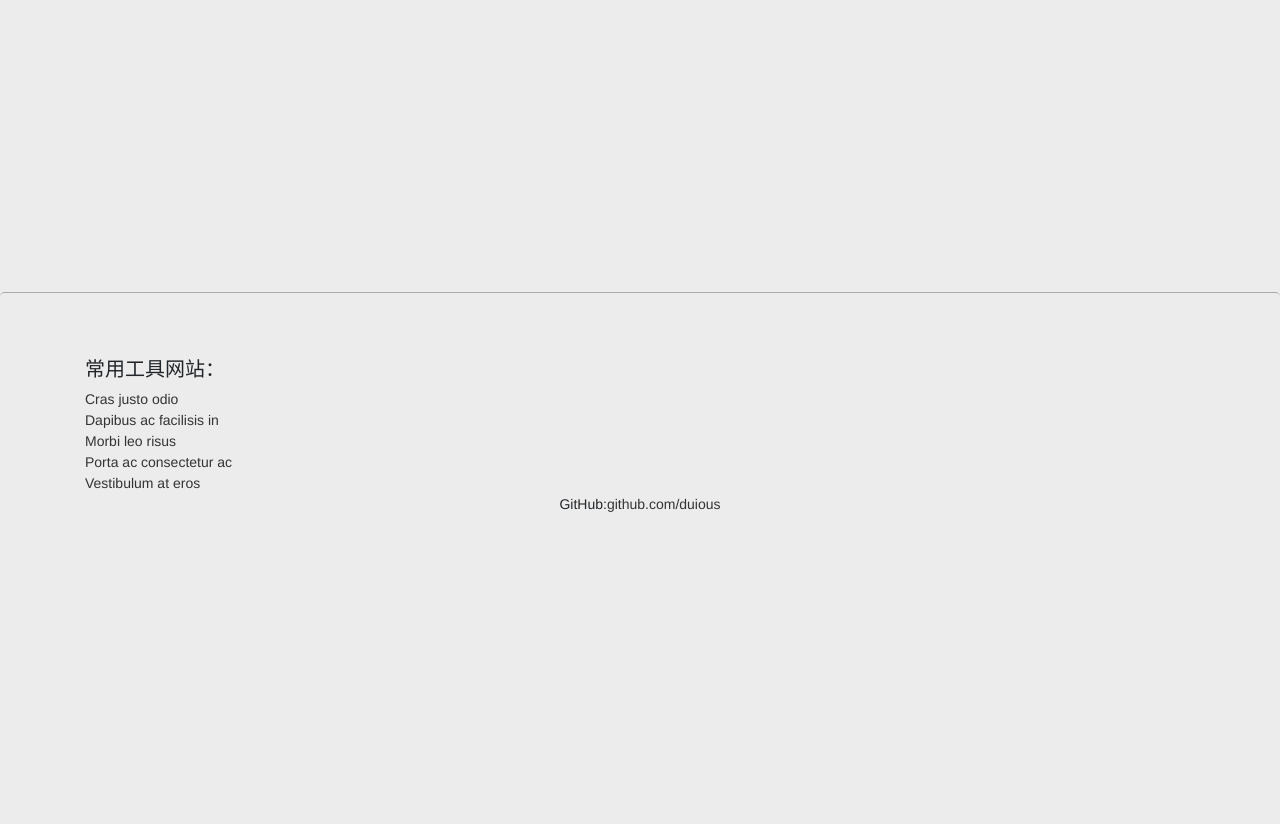
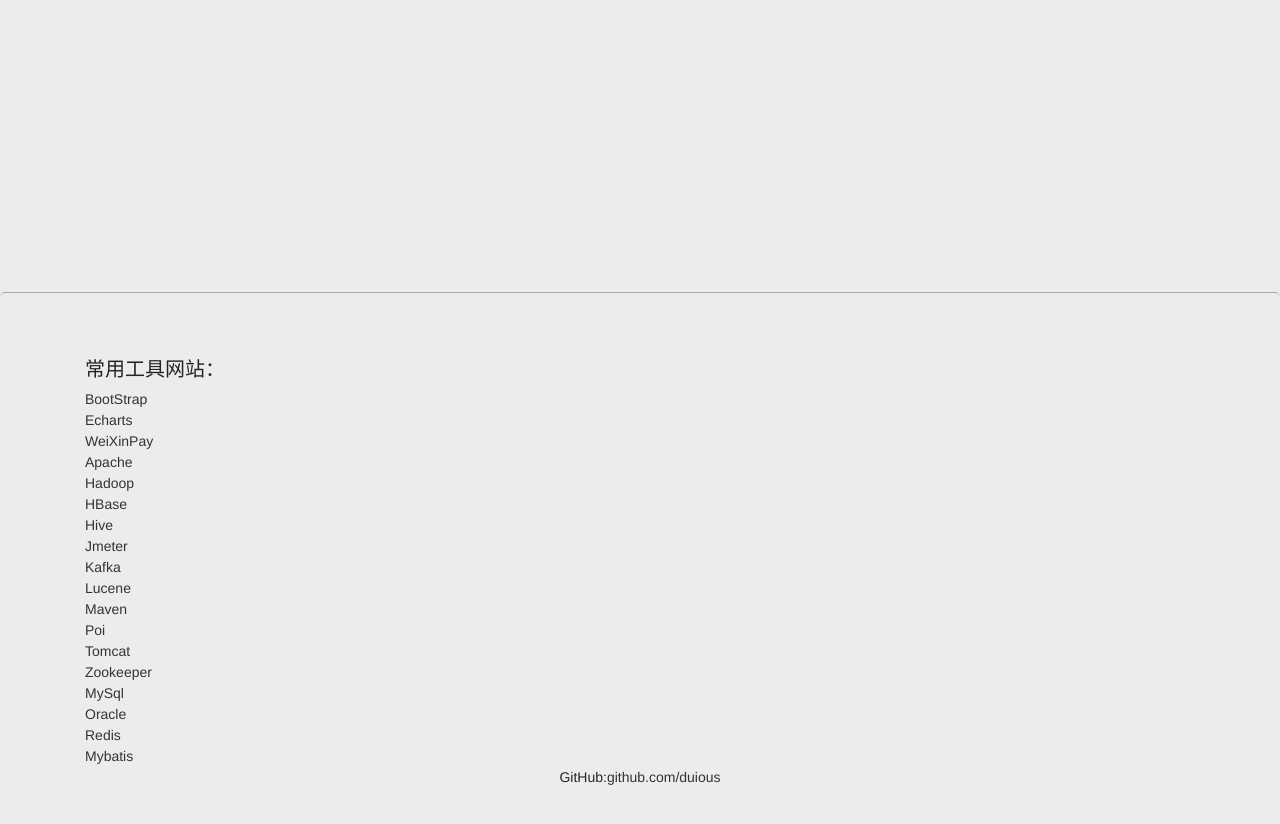
Before and after one commit to duious/duious.github.io, a Jekyll site: the page built from blog/index.html, in a window 1280 px wide and 900 px high, scrolled down 724 px. Shown: the top 824 px of the window. Built offline with Jekyll 4.4.1, drawn with Linux system fonts in a browser that asks for light colours; before the commit the page ends 1351 px from its top, so only the background shows below that.

Commit message:
update html

```diff
--- a/_layouts/default.html
+++ b/_layouts/default.html
@@ -35,11 +35,24 @@
     <div class="container">
         <div class="list-group">
             <a class="h5">常用工具网站：</a>
-            <a href="#" class=" ">Cras justo odio</a>
-            <a href="#" class=" ">Dapibus ac facilisis in</a>
-            <a href="#" class=" ">Morbi leo risus</a>
-            <a href="#" class=" ">Porta ac consectetur ac</a>
-            <a href="#" class=" ">Vestibulum at eros</a>
+            <a href="http://www.bootcss.com/" class=" ">BootStrap</a>
+            <a href="http://echarts.baidu.com" class=" ">Echarts</a>
+            <a href="https://pay.weixin.qq.com" class=" ">WeiXinPay</a>
+            <a href="http://www.apache.org/" class=" ">Apache</a>
+            <a href="http://hadoop.apache.org/" class=" ">Hadoop</a>
+            <a href="http://hbase.apache.org/" class=" ">HBase</a>
+            <a href="http://hive.apache.org/" class=" ">Hive</a>
+            <a href="http://jmeter.apache.org/" class=" ">Jmeter</a>
+            <a href="http://kafka.apache.org/" class=" ">Kafka</a>
+            <a href="http://lucene.apache.org/" class=" ">Lucene</a>
+            <a href="http://maven.apache.org/" class=" ">Maven</a>
+            <a href="http://poi.apache.org/" class=" ">Poi</a>
+            <a href="http://tomcat.apache.org/" class=" ">Tomcat</a>
+            <a href="http://zookeeper.apache.org/" class=" ">Zookeeper</a>
+            <a href="https://www.mysql.com/" class=" ">MySql</a>
+            <a href="https://www.oracle.com/" class=" ">Oracle</a>
+            <a href="https://redis.io/" class=" ">Redis</a>
+            <a href="http://blog.mybatis.org/" class=" ">Mybatis</a>
         </div>
     </div>
     <div class="text-center">
```
